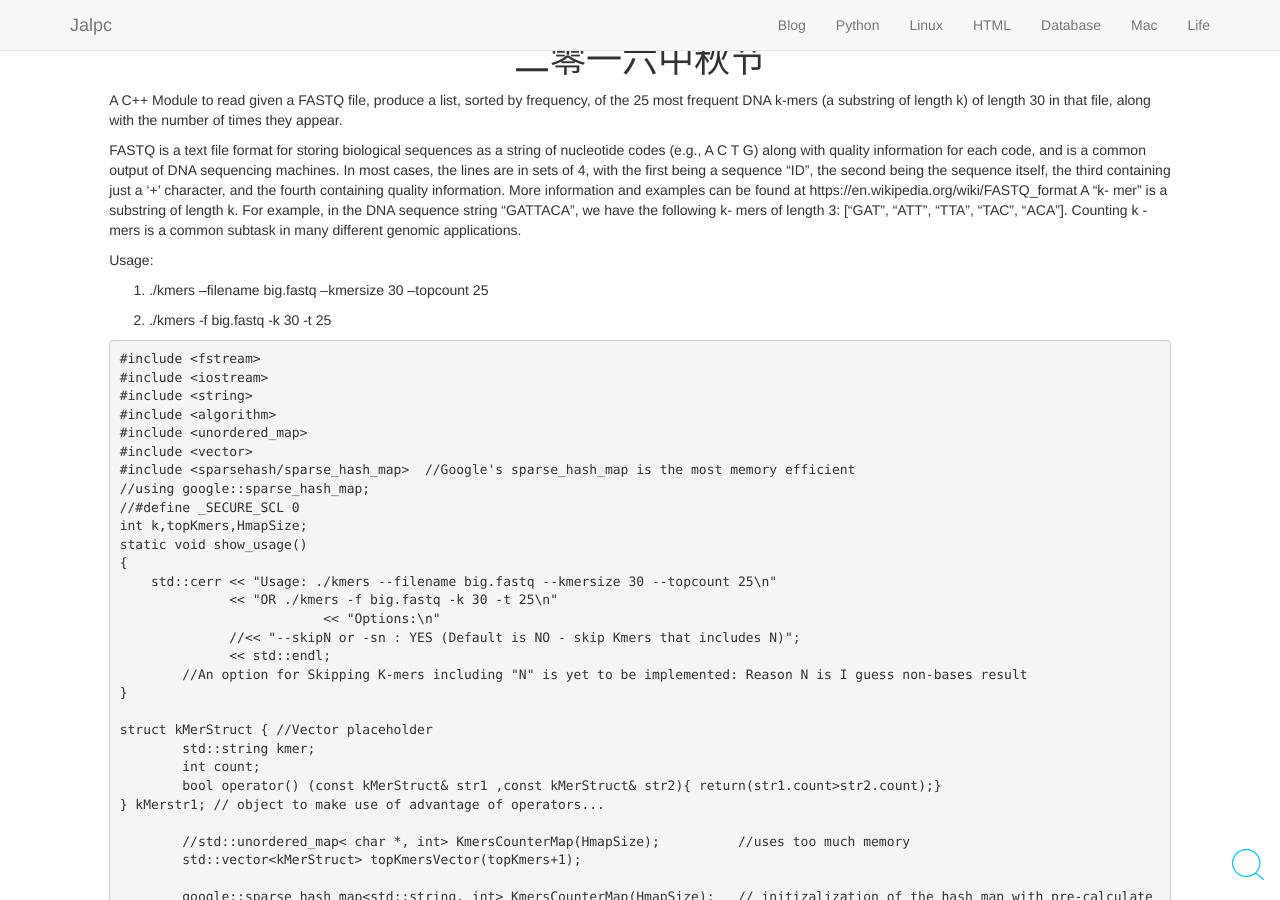
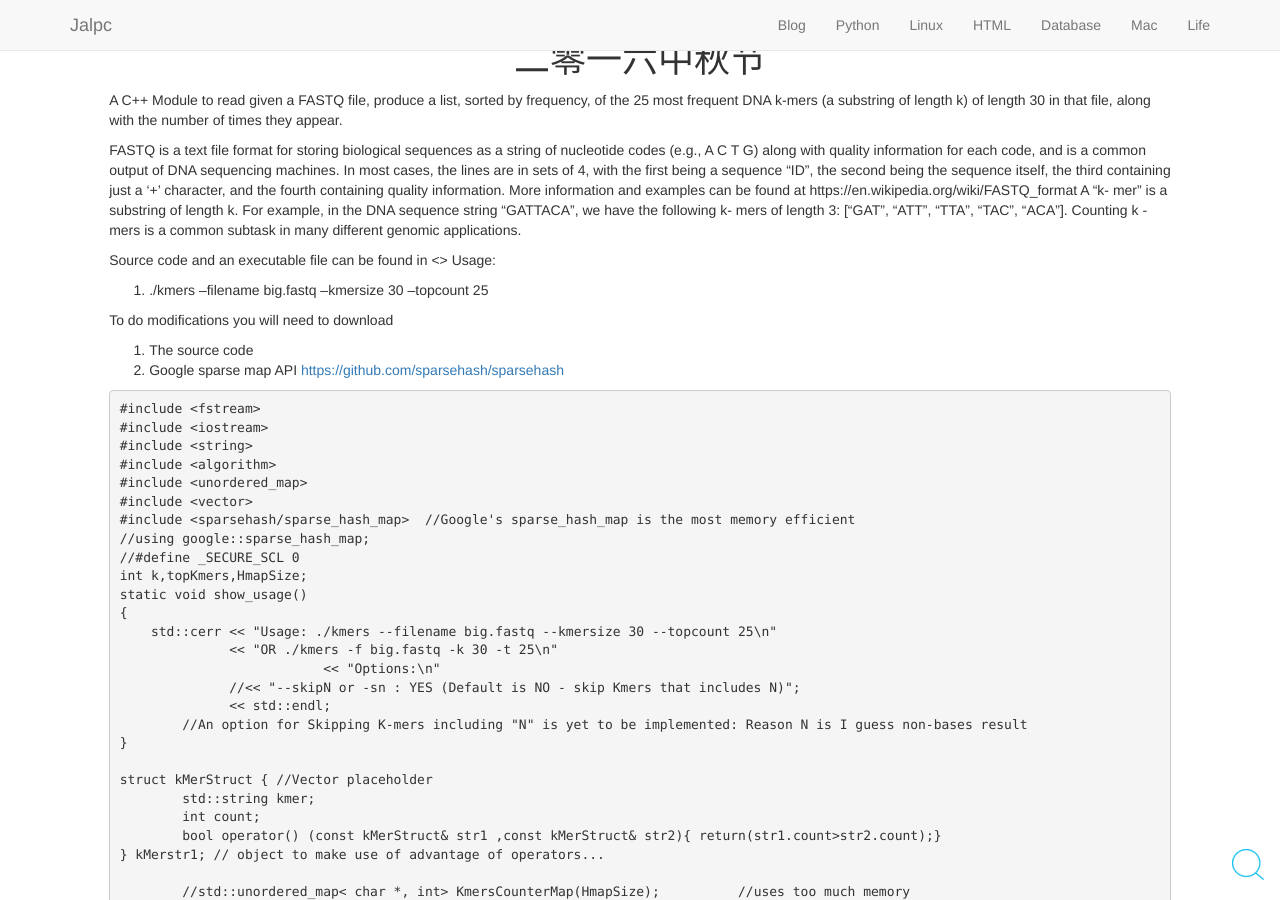
Before and after one commit to MuhammedGit/MuhammedGit.github.io, a Jekyll site: the page built from _posts/2016-09-15-mid-autumn.md, in a window 1280 px wide and 900 px high. Built offline with Jekyll 4.4.1, drawn with Linux system fonts in a browser that asks for light colours; nearby versions of some CDN libraries; library files that are not in the unit come from our copies; comment, search, counter and statistics services are not loaded.

Commit message:
Update 2016-09-15-mid-autumn.md

````diff
--- a/_posts/2016-09-15-mid-autumn.md
+++ b/_posts/2016-09-15-mid-autumn.md
@@ -20,10 +20,13 @@ A “k- mer” is a substring of length k. For example, in the DNA sequence stri
 following k- mers of length 3: [“GAT”, “ATT”, “TTA”, “TAC”, “ACA”]. Counting k -mers is a common subtask in
 many different genomic applications.
 
+Source code and an executable file can be found in <>
 Usage:
 1. ./kmers --filename big.fastq --kmersize 30 --topcount 25
 
-2. ./kmers -f big.fastq -k 30 -t 25
+To do modifications you will need to download
+1. The source code
+2. Google sparse map API <https://github.com/sparsehash/sparsehash>
 
 ``` cpp
 #include <fstream>
````
